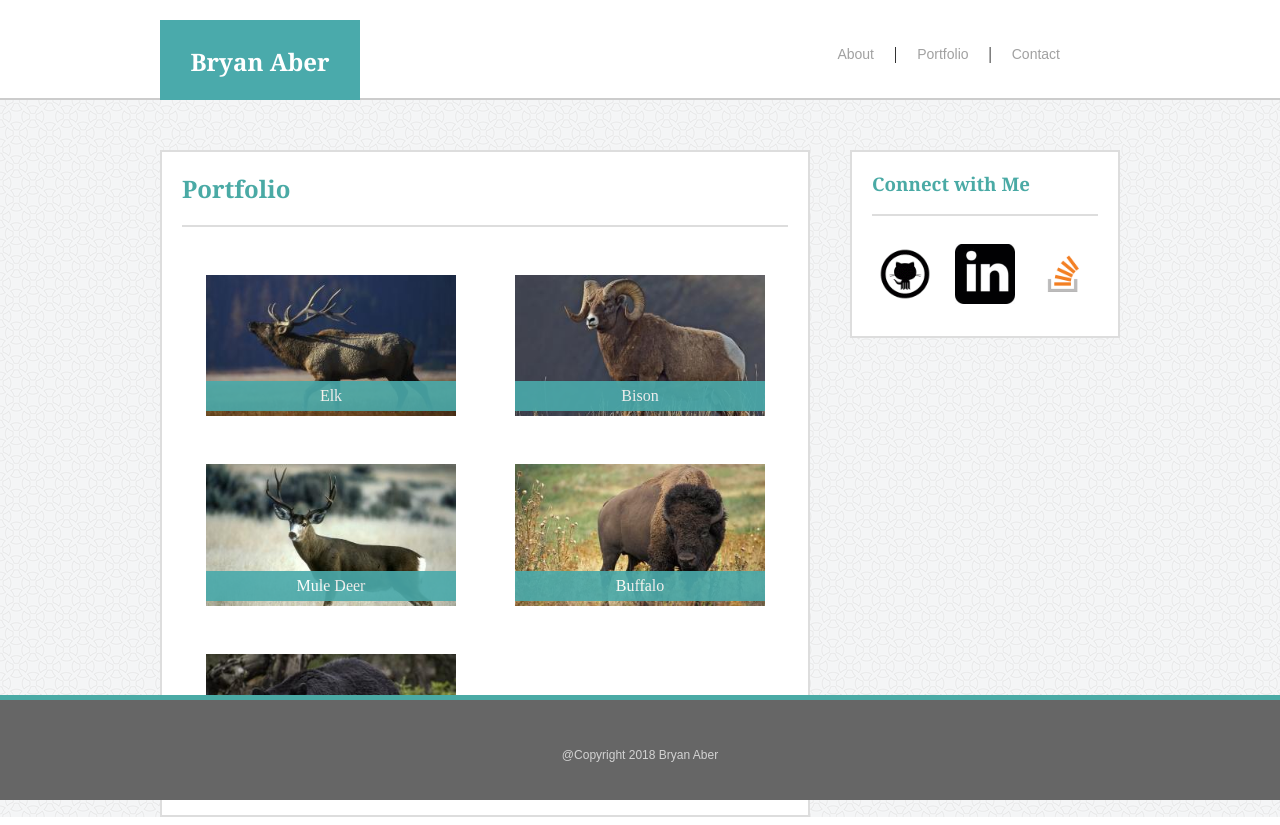
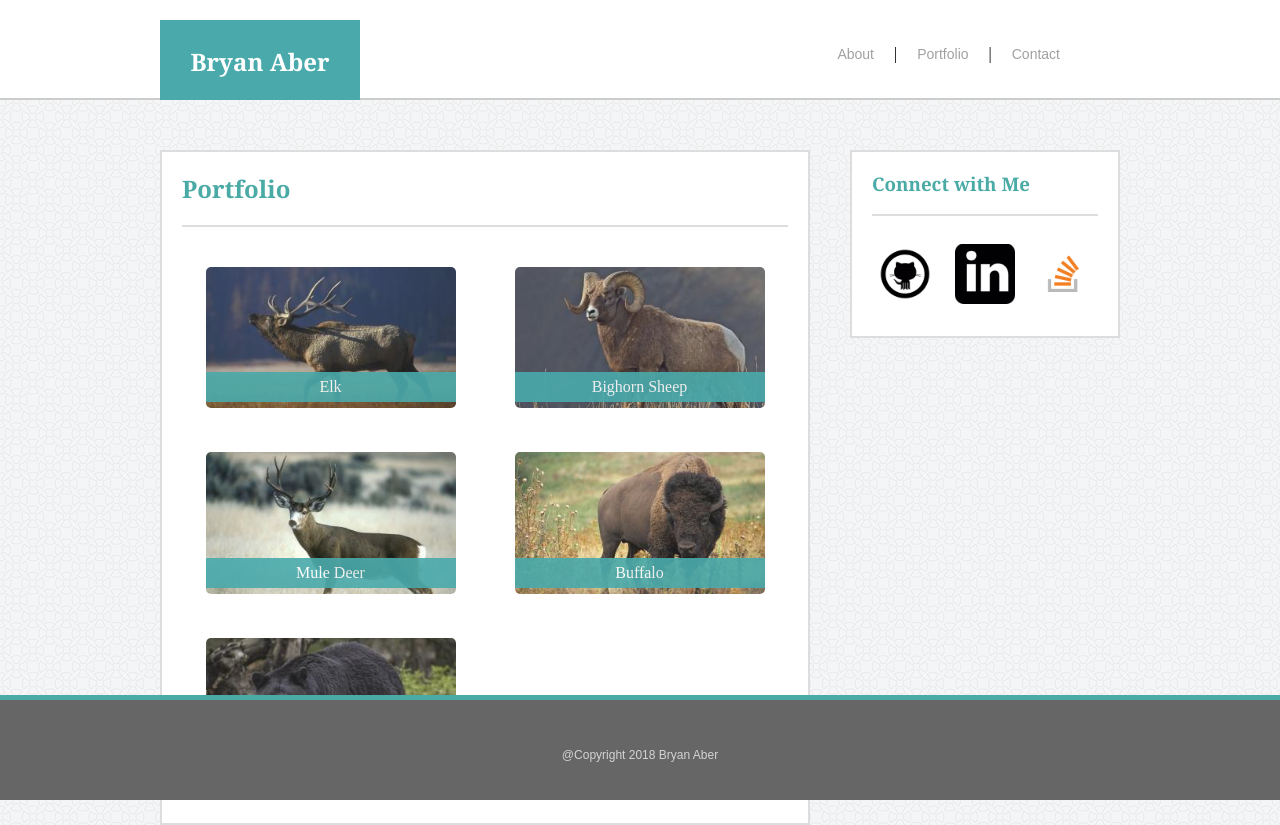
Before and after one commit to baber9/Basic-Portfolio, a plain HTML site: page portfolio.html in a window 1280 px wide. Drawn offline with Linux system fonts and the light colour scheme.

Commit message:
Overhauled portfolio page, created contact, updated css

```diff
--- a/assets/css/style.css
+++ b/assets/css/style.css
@@ -4,7 +4,7 @@ h1, h2, h3 {
     font-family: 'Georgia', Times, 'Times New Roman', serif;
 }
 
-p, a {
+p, a, label, textarea {
     font-family: 'Arial', 'Helvetica Neue', Helvetica, sans-serif;
     font-size: 14px;
     color: #666666;
@@ -16,6 +16,11 @@ body {
 }
 
 /* Header Styles */
+
+.header {
+    width: 960px;
+    margin: auto;
+}
 
 .header #links a:hover {color: #8ab70f;}
 
@@ -32,11 +37,6 @@ body {
     padding-bottom: 20px;
 }
 
-.header {
-    width: 960px;
-    margin: auto;
-}
-
 h1 {
     color: #ffffff;
     text-align: center;
@@ -50,7 +50,7 @@ h1 {
     float: left;
 }
 
-    /* Nav Bar Selectors */
+    /* Nav Bar */
 ul {
     list-style-type: none;
     margin: 0;
@@ -65,6 +65,11 @@ li {
 }
 
 /* Content Styles */
+
+.container {
+    width: 960px;
+    margin: auto;
+}
 
 h2 {
     padding-left: 20px;
@@ -108,57 +113,86 @@ hr {
 }
 
     /* PORTFOLIO ONLY */
+.portfolio_img {
+    width: 250px;
+    margin: auto;
+    padding: 20px;
+    opacity: 0.9;
+    filter: alpha(opacity=90); /* <= IE8 */
+    border-radius: 25px;
+}
+
+.portfolio_img:hover {
+    opacity: 1.0;
+    filter: alpha(opacity); /* <= IE8 */
+}
+
+.portfolio_img_box {
+    position: relative;
+    width: 50%;
+    float: left;
+}
+
+.portfolio_label {
+    position: absolute;
+    width: 250px;
+    color: #ffffff;
+    background-color: #4aaaab;
+    height: 30px;
+    bottom: 30px;
+    margin-left: 29.5px;
+    opacity: 0.9;
+    filter: alpha(opacity=90); /* <= IE8 */
+    line-height: 30px;
+}
 
 .row {
     display: flex;
     flex-wrap: wrap;
     padding: 0 10px;
+    margin-bottom: 20px;
 }
 
 .column {
     flex: 50%;
     padding: 0 4px;
-}
-
-.column img {
-    margin-top: 8px;
-    vertical-align: middle;
-}
-
-.portfolio-img {
-    display: block;
-    width: 250px;
-    padding: 20px;
-    margin: auto;
-
-}
-
-.port_img_container {
-    width: 50%;
-    position: relative;
-    float: left;
     text-align: center;
 }
 
-.bottom {
-    position: absolute;
-    color: #ffffff;
-    left: 0;
-    right: 0;
-    bottom: 25px;
-    background-color: #4aaaab;
-    opacity: 0.9;
-    filter: alpha(opacity=90);
-    width: 250px;
-    margin-left: 30px;
-    height: 30px;
-    line-height: 30px;
+    /* CONTACT ONLY */
+textarea, input[type=text] {
+    width: 90%;
+    padding: 12px 10px;
+    margin: 8px 30px;
+    box-sizing: border-box;
+    display: block;
 }
 
-.container {
-    width: 960px;
-    margin: auto;
+label {
+    margin-left: 30px;
+    font-weight: bolder;
 }
+
+input[type=submit] {
+    margin-left: 30px;
+    margin-bottom: 20px;
+    background-color: #4aaaa5;
+    color: #ffffff;
+    padding: 10px 30px;
+    cursor: pointer;
+    border: none;
+}
+
+input[type=submit]:hover {
+    opacity: 0.8;
+    filter: alpha(opacity=80); /* <= IE8 */
+}
+
+textarea {
+    height: 200px;
+    resize: vertical;
+}
+
 
 /* Connect Icons Only */
 img {
--- a/portfolio.html
+++ b/portfolio.html
@@ -2,13 +2,13 @@
 <html>
     <head>
         <meta charset="utf-8">
-        <title>Bryan Aber - About Me</title>
+        <title>Bryan Aber - Portfolio</title>
         <link rel="stylesheet" type="text/css" href="assets/css/style.css" />
     </head>
 
     <body>
 
-        <!-- BEGIN NAV -->
+        <!-- NAV -->
         <section id="nav">
             <div class="header">
 
@@ -28,50 +28,45 @@
             </div>
         </section>
 
-        <!-- BEGIN CONTENT SECTION -->
+        <!-- CONTENT SECTION -->
         <div class="container">
 
-            <!-- BEGIN PORTFOLIO SECTION -->
+            <!-- PORTFOLIO SECTION -->
             <div id="mainContent">
                 <h2>Portfolio</h2>
                 <hr />
 
                 <div class="row">
                     <div class="column">
-                        <div class="port_img_container">
-                            <img src="assets/images/elk_adj.jpg" class="portfolio-img" alt="Elk" />
-                            <div class="bottom">Elk</div>
+                        <div class="portfolio_img_box">
+                            <img src="assets/images/elk_adj.jpg" class="portfolio_img" alt="Elk" />
+                            <div class="portfolio_label">Elk</div>
                         </div>
-                        <div class="port_img_container">
-                            <img src="assets/images/bighorn_sheep_adj.jpg" class="portfolio-img" alt="Bighorn Sheep" />
-                            <div class="bottom">Bison</div>
+                        <div class="portfolio_img_box">
+                            <img src="assets/images/bighorn_sheep_adj.jpg" class="portfolio_img" alt="Bighorn Sheep" />
+                            <div class="portfolio_label">Bighorn Sheep</div>
                         </div>
                     </div>
                     <div class="column">
-                        <div class="port_img_container">
-                            <img src="assets/images/mule_deer_adj.jpg" class="portfolio-img" alt="Mule Deer" />
-                            <div class="bottom">Mule Deer</div>
+                        <div class="portfolio_img_box">
+                            <img src="assets/images/mule_deer_adj.jpg" class="portfolio_img" alt="Mule Deer" />
+                            <div class="portfolio_label">Mule Deer</div>
                         </div>
-                        <div class="port_img_container">
-                            <img src="assets/images/buffalo.jpg" class="portfolio-img" alt="Bison" />
-                            <div class="bottom">Buffalo</div>
+                        <div class="portfolio_img_box">
+                            <img src="assets/images/buffalo.jpg" class="portfolio_img" alt="Buffalo" />
+                            <div class="portfolio_label">Buffalo</div>
                         </div>
                     </div>
                     <div class="column">
-                        <div class="port_img_container">
-                            <img src="assets/images/bear_adj.jpg" class="portfolio-img" alt="Black Bear" />
-                            <div class="bottom">Black Bear</div>
+                        <div class="portfolio_img_box">
+                            <img src="assets/images/bear_adj.jpg" class="portfolio_img" alt="Black Bear" />
+                            <div class="portfolio_label">Black Bear</div>
                         </div>
                     </div>
                 </div>
-
-
-
-
-
             </div>
 
-            <!-- BEGIN CONTACT SECTION -->
+            <!-- CONTACT SECTION -->
             <section id="connect">
                 <h3>Connect with Me</h3>
                 <hr />
@@ -83,7 +78,7 @@
             </section>
         </div>
 
-        <!-- BEGIN FOOTER -->
+        <!-- FOOTER -->
         <footer>
             <p id="copyright">@Copyright 2018 Bryan Aber</p>
         </footer>
```
Also changed, not shown: contact.html (+57 -1 lines), index.html (+5 -5 lines).
